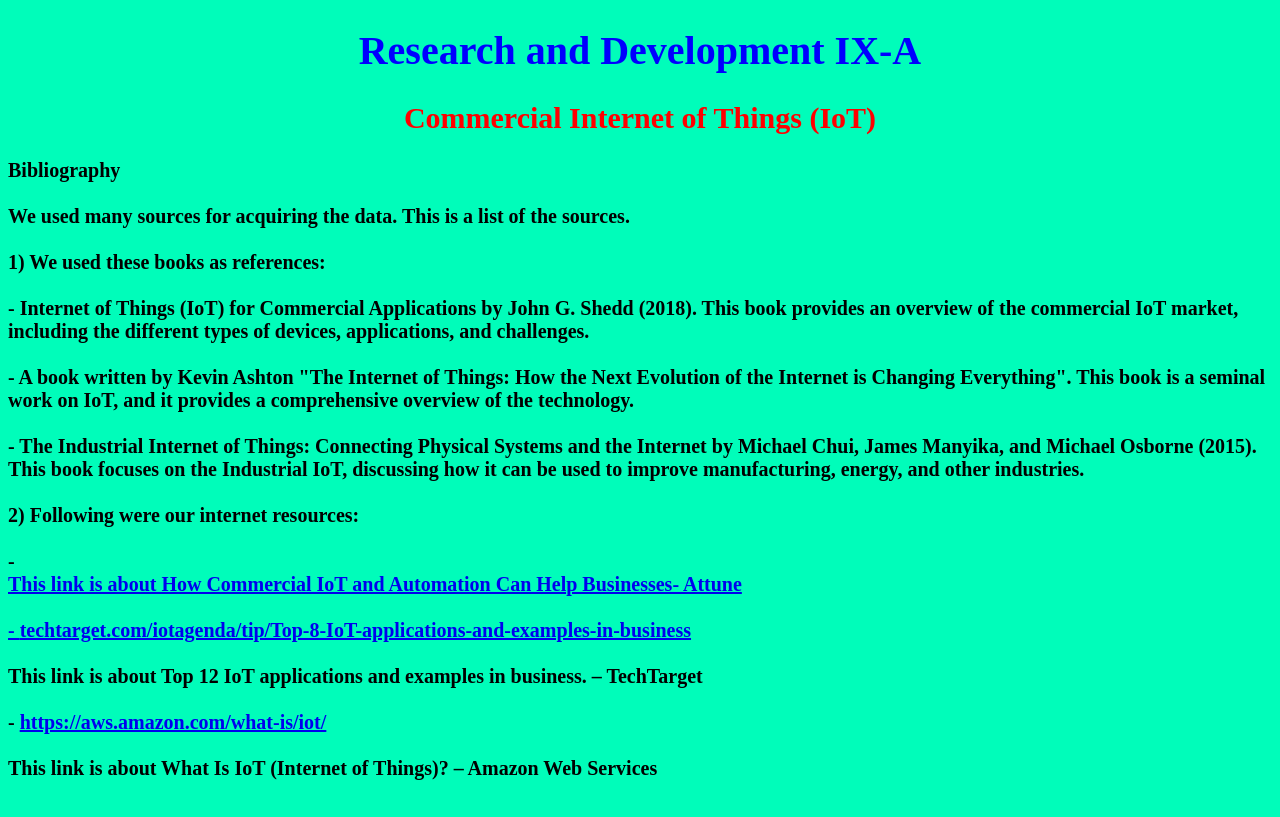
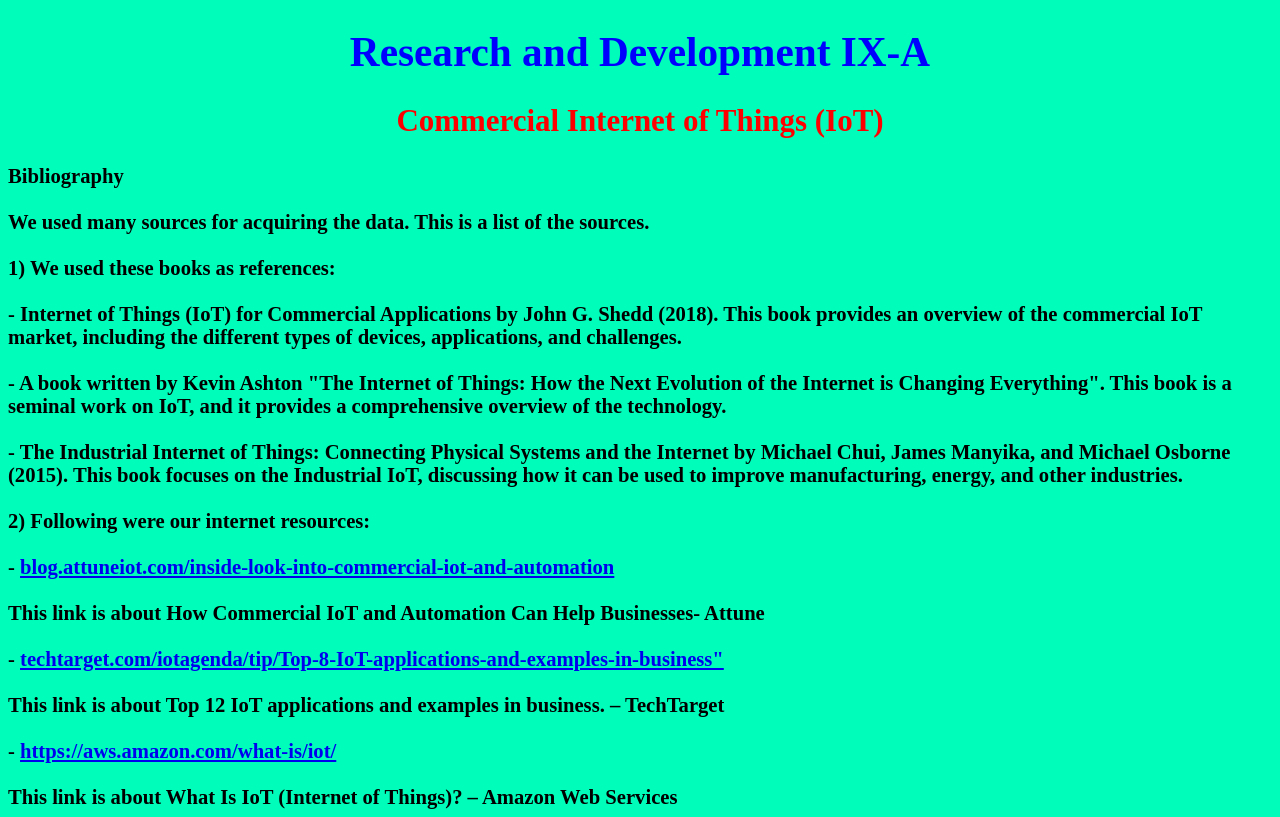
Before and after one commit to RishiRaj5210/rishirand, a plain HTML site: page index.html in a window 1280 px wide. Drawn offline with Linux system fonts and the light colour scheme.

Commit message:
Update index.html

```diff
--- a/index.html
+++ b/index.html
@@ -2,7 +2,7 @@
 <html>
 <body style="background-color:rgb(0, 253, 186);">
 <style>
-    body{font-size: 20px;}
+    body{font-size: 129%;}
     body{color: black;}
     h1{color: blue;}
     h2{color: red;}
@@ -30,11 +30,11 @@ We used many sources for acquiring the data. This is a list of the sources.
 <br><br>
 2) Following were our internet resources:
 <br><br>
--          <a href="https://blog.attuneiot.com/inside-look-into-commercial-iot-and-automation>blog.attuneiot.com/inside-look-into-commercial-iot-and-automation</a>
+ -          <a href="https://blog.attuneiot.com/inside-look-into-commercial-iot-and-automation">blog.attuneiot.com/inside-look-into-commercial-iot-and-automation</a>
 <br><br>
 This link is about How Commercial IoT and Automation Can Help Businesses- Attune
 <br><br>
--	<a href="https://techtarget.com/iotagenda/tip/Top-8-IoT-applications-and-examples-in-business">techtarget.com/iotagenda/tip/Top-8-IoT-applications-and-examples-in-business</a>
+ -	<a href="https://techtarget.com/iotagenda/tip/Top-8-IoT-applications-and-examples-in-business">techtarget.com/iotagenda/tip/Top-8-IoT-applications-and-examples-in-business"</a>
 <br><br>
  This link is about Top 12 IoT applications and examples in business. – TechTarget
 <br><br>
```
Lines whose indentation alone changed are shown as unchanged.
